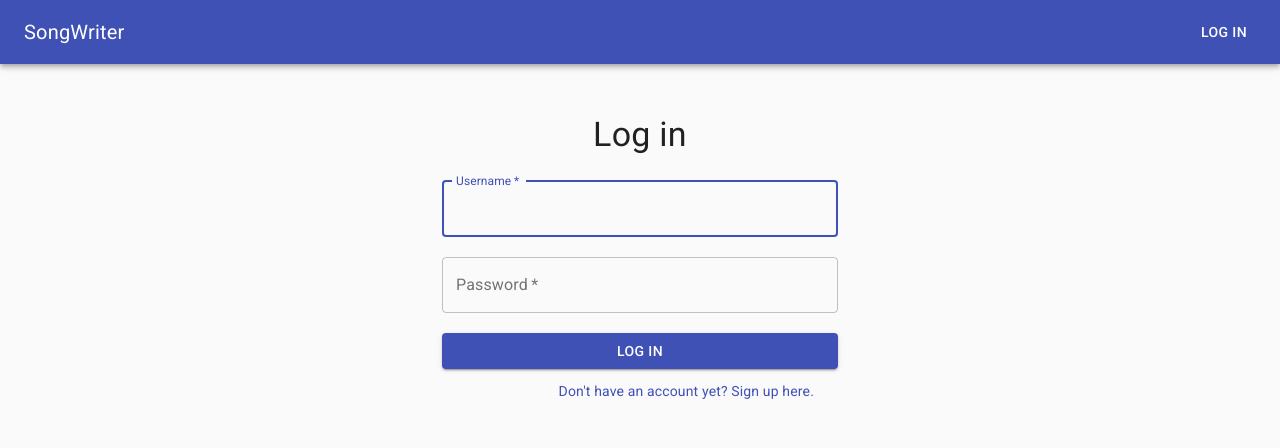
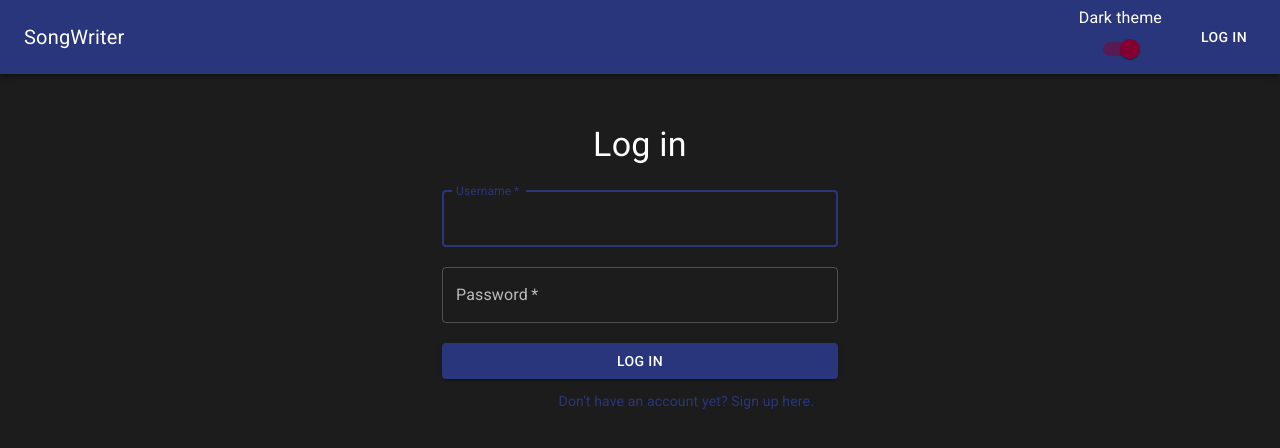
Before and after one commit to nakkekakke/songwriter, a React (Create React App) app in the folder frontend/: page /songs/1 in a window 1280 px wide. Shown: the top 448 px of the page. Built offline with nearby package versions, Linux system fonts and the light colour scheme.

Commit message:
Dark mode

```diff
--- /dev/null
+++ b/frontend/src/components/DarkThemeSwitch.js
@@ -0,0 +1,20 @@
+import React from 'react'
+import { Switch, FormControlLabel } from '@material-ui/core'
+import { useSelector, useDispatch } from 'react-redux'
+import { toggleDarkMode } from '../redux/statusReducer'
+
+const DarkThemeSwitch = () => {
+  const dispatch = useDispatch()
+  const darkMode = useSelector((state) => state.statuses.darkMode)
+
+  return (
+    <FormControlLabel
+      control={<Switch checked={darkMode} onChange={() => dispatch(toggleDarkMode())} color='secondary' />}
+      label='Dark theme'
+      labelPlacement='top'
+      style={{ margin: 6, marginRight: 30 }}
+    />
+  )
+}
+
+export default DarkThemeSwitch
--- a/frontend/src/components/app/App.js
+++ b/frontend/src/components/app/App.js
@@ -3,6 +3,8 @@ import { useDispatch, useSelector } from 'react-redux'
 import { loginWithToken } from '../../redux/authReducer'
 import LoadingScreen from '../LoadingScreen'
 import SnackbarAlert from '../SnackbarAlert'
+import { CssBaseline } from '@material-ui/core'
+import { ThemeProvider, createMuiTheme } from '@material-ui/core/styles'
 
 const AuthenticatedApp = React.lazy(async () => await import('./AuthenticatedApp'))
 const UnauthenticatedApp = React.lazy(async () => await import('./UnauthenticatedApp'))
@@ -12,6 +14,7 @@ const App = () => {
   const dispatch = useDispatch()
 
   const user = useSelector((state) => state.auth.user)
+  const darkMode = useSelector((state) => state.statuses.darkMode)
 
   useEffect(() => {
     const jsonUser = localStorage.getItem('SongWriterUser')
@@ -22,8 +25,31 @@ const App = () => {
     }
   }, [dispatch])
 
+  const lightTheme = createMuiTheme({})
+
+  const darkTheme = createMuiTheme({
+    palette: {
+      type: 'dark',
+      background: {
+        default: '#1c1c1c',
+        //paper:
+      },
+      primary: {
+        main: '#2a367b',
+        dark: '#222c64',
+        light: lightTheme.palette.primary.main
+      },
+      secondary: {
+        main: '#84002f',
+        dark: '#620023',
+        light: lightTheme.palette.primary.main
+      }
+    }
+  })
+
   return (
-    <div>
+    <ThemeProvider theme={darkMode ? darkTheme : lightTheme}>
+      <CssBaseline>
         <Suspense fallback={<LoadingScreen />}>
           {user ?
             <AuthenticatedApp/> :
@@ -31,7 +57,8 @@ const App = () => {
           }
         </Suspense>
         <SnackbarAlert />
-    </div>
+      </CssBaseline>
+    </ThemeProvider>
   )
 }
 
--- a/frontend/src/components/nav/NavBar.js
+++ b/frontend/src/components/nav/NavBar.js
@@ -4,6 +4,7 @@ import { makeStyles } from '@material-ui/core/styles'
 import LogoutButton from './LogButton'
 import NavButtonsDiv from './NavButtonsDiv'
 import PropTypes from 'prop-types'
+import DarkThemeSwitch from '../DarkThemeSwitch'
 
 const useStyles = makeStyles(() => ({
   root: {
@@ -26,6 +27,7 @@ const NavBar = ({ loggedIn }) => {
             SongWriter
           </Typography>
           <NavButtonsDiv loggedIn={loggedIn} />
+          <DarkThemeSwitch />
           <LogoutButton loggedIn={loggedIn} />
         </Toolbar>
       </AppBar>
--- a/frontend/src/components/songs/Chord.js
+++ b/frontend/src/components/songs/Chord.js
@@ -4,7 +4,7 @@ import { makeStyles } from '@material-ui/core'
 
 const useStyles = makeStyles((theme) => ({
   chord: {
-    backgroundColor: '#ccc',
+    backgroundColor: theme.palette.grey[400],
     marginBottom: -20,
     marginLeft: 1,
     marginRight: 1,
@@ -16,7 +16,8 @@ const useStyles = makeStyles((theme) => ({
     borderStyle: 'solid',
     borderRadius: 5,
     display: 'inline-block',
-    fontSize: '85%'
+    fontSize: '85%',
+    color: theme.palette.common.black
   }
 }))
 
--- a/frontend/src/components/songs/Song.js
+++ b/frontend/src/components/songs/Song.js
@@ -61,6 +61,7 @@ const Song = () => {
   const titleError = songErrors.find(e => e.type === errors.SONG_TITLE_ERROR)
   const editMode = useSelector((state) => state.statuses.editMode)
   const showChords = useSelector((state) => state.statuses.chords)
+  const darkMode = useSelector((state) => state.statuses.darkMode)
 
   const snapshot = useSelector((state) => state.snapshot)
 
@@ -104,7 +105,7 @@ const Song = () => {
       return (
         <Button
           color='primary'
-          variant='outlined'
+          variant={darkMode ? 'contained' : 'outlined'}
           onClick={handleSaveClick}
           disabled={songErrors.length !== 0}
         >
--- a/frontend/src/components/songs/SongSection.js
+++ b/frontend/src/components/songs/SongSection.js
@@ -18,7 +18,7 @@ const useStyles = makeStyles((theme) => ({
     marginBottom: 3,
     overflow: 'auto',
     whiteSpace: 'nowrap',
-    backgroundColor: '#fff'
+    backgroundColor: theme.palette.background.paper
   },
   normalViewRoot: {
     marginTop: -12,
@@ -76,6 +76,7 @@ const SongSection = ({ songId, sectionId }) => {
   const lineError = useSelector((state) => state.errors.find(e => e.type === errors.SECTION_LINES_ERROR && e.id === sectionId))
   const editMode = useSelector((state) => state.statuses.editMode)
   const showChords = useSelector((state) => state.statuses.chords)
+  const darkMode = useSelector((state) => state.statuses.darkMode)
 
   // If tab is pressed, put 4 spaces into the string
   const linesOnKeyDown = (event) => {
@@ -121,7 +122,7 @@ const SongSection = ({ songId, sectionId }) => {
             className={classes.cloneButton}
             size='small'
             color='primary'
-            variant='outlined'
+            variant={darkMode ? 'contained' : 'outlined'}
             onClick={handleCloneClick}
           >
             Clone
@@ -131,7 +132,7 @@ const SongSection = ({ songId, sectionId }) => {
             className={classes.deleteButton}
             size='small'
             color='secondary'
-            variant='outlined'
+            variant={darkMode ? 'contained' : 'outlined'}
             onClick={handleDeleteClick}
           >
             {deleteConfirm ? 'Confirm deletion' : 'Delete'}
--- a/frontend/src/index.js
+++ b/frontend/src/index.js
@@ -5,14 +5,14 @@ import App from './components/app/App'
 import { CssBaseline } from '@material-ui/core'
 import { Provider } from 'react-redux'
 import store from './redux/store'
+import { ThemeProvider, createMuiTheme } from '@material-ui/core/styles'
+
 
 ReactDOM.render(
   //<React.StrictMode> // MAKES EVERYTHING RENDER TWICE!
-  <CssBaseline>
-    <Provider store={store}>
-      <App/>
-    </Provider>
-  </CssBaseline>,
+  <Provider store={store}>
+    <App/>
+  </Provider>,
   //</React.StrictMode>
   document.getElementById('root')
 )
--- a/frontend/src/redux/alertReducer.js
+++ b/frontend/src/redux/alertReducer.js
@@ -26,10 +26,8 @@ const initialState = {
 const alertReducer = (state = initialState, action) => {
   switch (action.type) {
   case SHOW_ALERT:
-    console.log('Alert reducer show', { ...action.data, open: true })
     return { ...action.data, open: true }
   case HIDE_ALERT:
-    console.log('Alert reducer hide')
     return { ...state, open: false }
   default:
     return state
@@ -43,7 +41,7 @@ export const showAlert = (alert) => {
   }
 }
 
-export const hideAlert = () => { // EDIT simpler
+export const hideAlert = () => {
   return {
     type: HIDE_ALERT
   }
--- a/frontend/src/redux/statusReducer.js
+++ b/frontend/src/redux/statusReducer.js
@@ -2,11 +2,13 @@ export const TOGGLE_EDIT_MODE = 'TOGGLE_EDIT_MODE'
 export const TOGGLE_CHORDS = 'TOGGLE_CHORDS'
 export const RESET_SONG_STATUSES = 'RESET_SONG_STATUSES'
 export const RESET_ALL_STATUSES = 'RESET_ALL_STATUSES'
+export const TOGGLE_DARK_MODE = 'TOGGLE_DARK_MODE'
 
 
 const initialState = {
   editMode: false,
-  chords: true
+  chords: true,
+  darkMode: true
 }
 
 // Statuses aka boolean variables reflecting different UI-only states
@@ -22,6 +24,8 @@ const statusReducer = (state = initialState, action) => {
       editMode: initialState.editMode,
       chords: initialState.chords
     }
+  case TOGGLE_DARK_MODE:
+    return { ...state, darkMode: !state.darkMode }
   case RESET_ALL_STATUSES:
     return initialState
   default:
@@ -47,6 +51,12 @@ export const resetSongStatuses = () => {
   }
 }
 
+export const toggleDarkMode = () => {
+  return {
+    type: TOGGLE_DARK_MODE
+  }
+}
+
 export const resetAllStatuses = () => {
   return {
     type: RESET_ALL_STATUSES
```
Also changed, not shown: 1 other file (tests, documents, lock files or other folders). Lines whose indentation alone changed are shown as unchanged.
